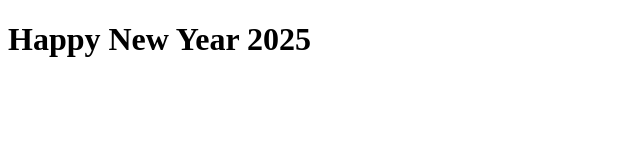
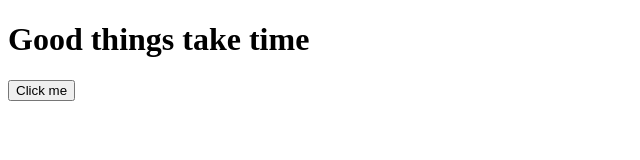
Before and after one commit to Reeti1518/FarmerApp, a plain HTML site: page index.html in a window 1280 px wide. Shown: the whole page, without its empty margins (0-640 px from the left). Drawn offline with Linux system fonts and the light colour scheme.

Commit message:
added button

```diff
--- a/index.html
+++ b/index.html
@@ -6,7 +6,8 @@
     <title>Farmer</title>
 </head>
 <body>
-    <h1> Happy New Year 2025</h1>
+    <h1> Good things take time </h1>
+    <button> Click me </button>
 
 
 </body>
```
